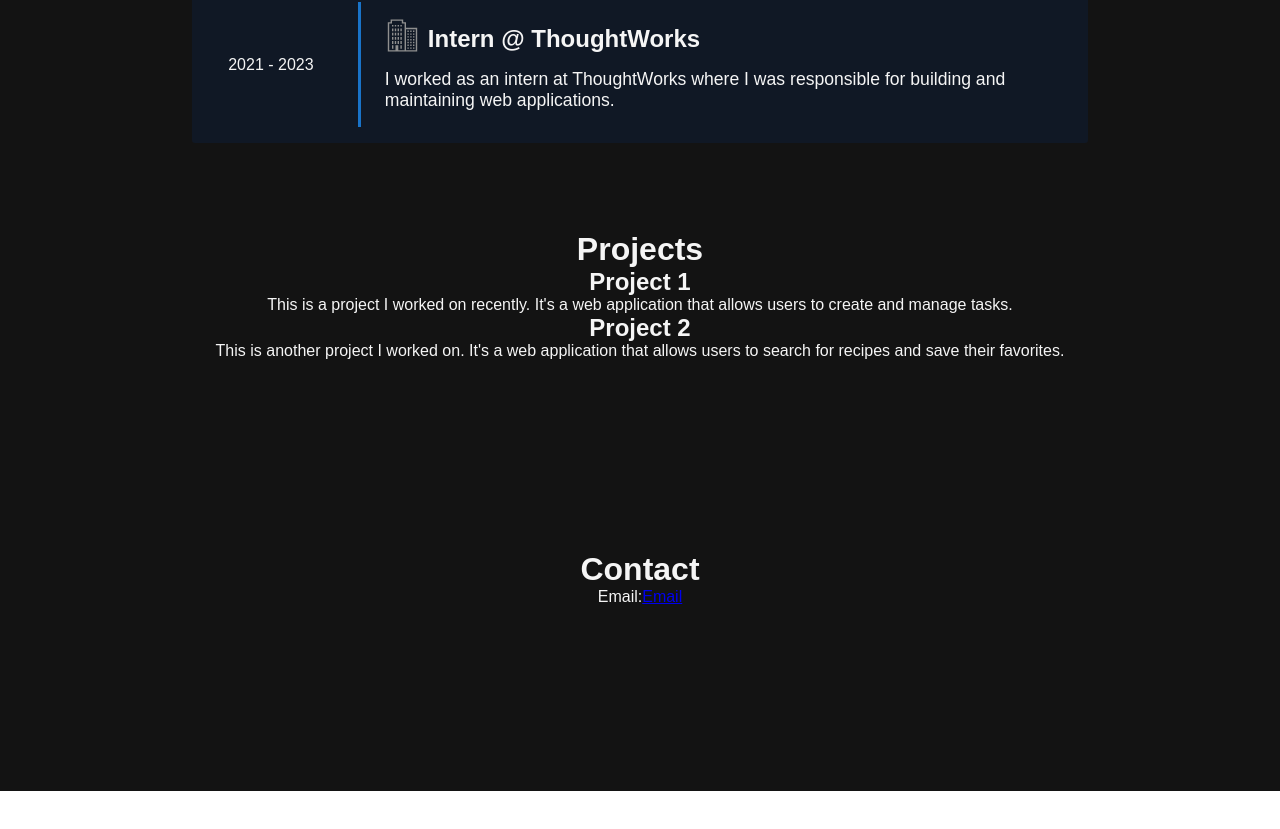
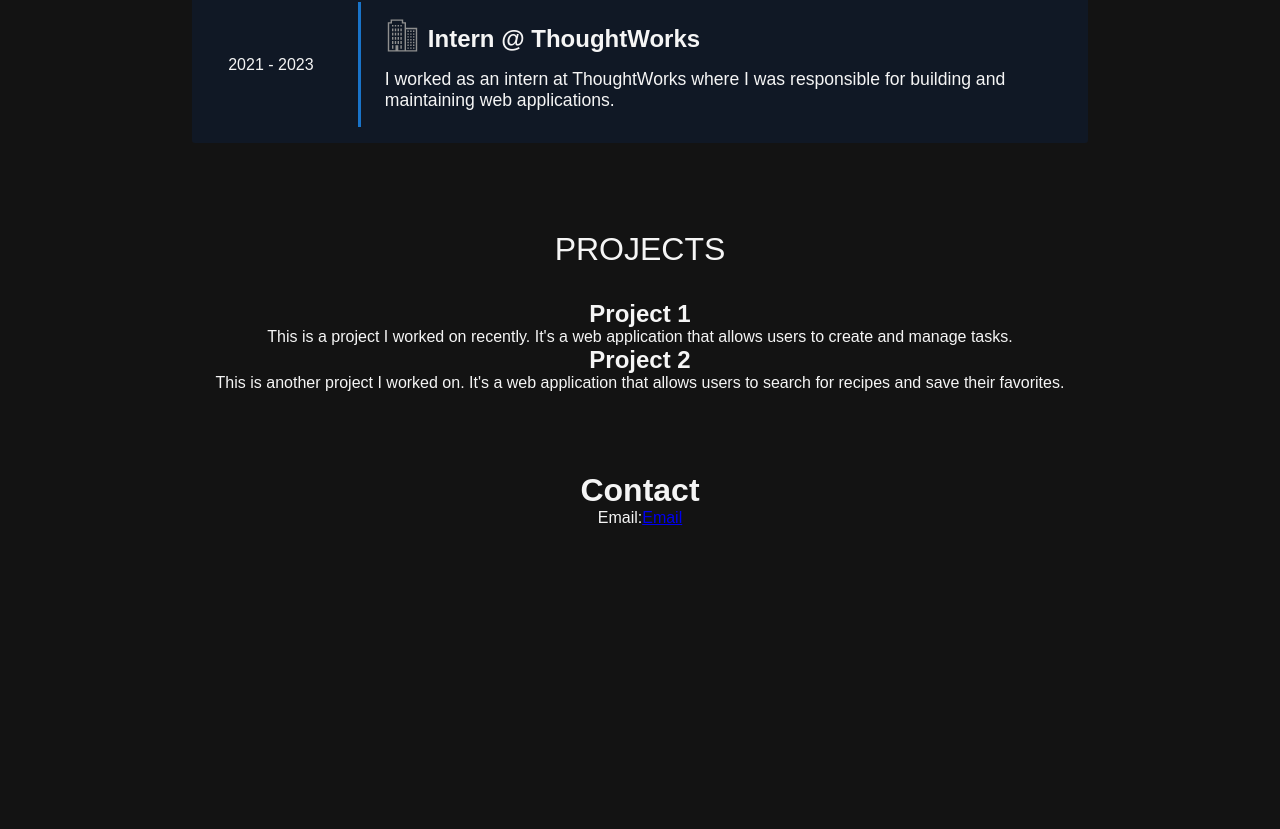
Before and after one commit to premkpavuluri/portfolio_v1, a React (Create React App) app: page / in a window 1280 px wide. Shown: the part 1353-2182 px from the top of the page. Before the commit the page ends 2144 px from the top, so only its background shows below. Built offline with nearby package versions, Linux system fonts and the light colour scheme.

Commit message:
Prem | Refactor: Removed duplicate section wrapper and updated components with sectionWrapper

```diff
--- a/src/App.css
+++ b/src/App.css
@@ -24,5 +24,5 @@
     flex-direction: column;
     align-items: center;
     padding-top: 5rem;
-    height: 40vh;
+    height: 100vh;
 }
--- a/src/components/Experience.jsx
+++ b/src/components/Experience.jsx
@@ -1,5 +1,5 @@
 import React from "react";
-import {ExperienceBox, TitleSection} from "../styles/PortfolioComponents";
+import {SectionWrapper, TitleSection} from "../styles/PortfolioComponents";
 import ExperienceCard from "./ExperienceCard";
 import {config, sectionLabels} from "../config/Config";
 
@@ -9,10 +9,10 @@ const Experience = ({id}) => {
     return <ExperienceCard role={role} company={company} desc={description} from={from} to={to}/>
   });
 
-  return (<ExperienceBox id={id}>
+  return (<SectionWrapper id={id}>
     <TitleSection>{sectionLabels.EXPERIENCE}</TitleSection>
     {expItems}
-  </ExperienceBox>);
+  </SectionWrapper>);
 }
 
 export default Experience;
--- a/src/components/Projects.jsx
+++ b/src/components/Projects.jsx
@@ -1,8 +1,10 @@
 import React from "react";
+import {SectionWrapper, TitleSection} from "../styles/PortfolioComponents";
+import {sectionLabels} from "../config/Config";
 
 const Projects = ({id}) => {
-  return (<div className={"section"} id={id}>
-    <h1>Projects</h1>
+  return (<SectionWrapper id={id}>
+    <TitleSection>{sectionLabels.PROJECTS}</TitleSection>
     <h2>Project 1</h2>
     <p>
       This is a project I worked on recently. It's a web application that allows users to create and manage tasks.
@@ -12,7 +14,7 @@ const Projects = ({id}) => {
       This is another project I worked on. It's a web application that allows users to search for recipes and save
       their favorites.
     </p>
-  </div>);
+  </SectionWrapper>);
 }
 
 export default Projects;
--- a/src/components/Skills.jsx
+++ b/src/components/Skills.jsx
@@ -1,5 +1,5 @@
 import React from "react";
-import {SkillsCard, SkillsContainer, TitleSection} from "../styles/PortfolioComponents";
+import {SectionWrapper, SkillsContainer, TitleSection} from "../styles/PortfolioComponents";
 import SkillCard from "./SkillCard";
 import {config, sectionLabels} from "../config/Config";
 
@@ -13,12 +13,12 @@ const Skills = ({id}) => {
     />
   });
 
-  return (<SkillsCard id={id}>
+  return (<SectionWrapper id={id}>
     <TitleSection>{sectionLabels.SKILLS}</TitleSection>
     <SkillsContainer>
       {skillCards}
     </SkillsContainer>
-  </SkillsCard>);
+  </SectionWrapper>);
 }
 
 export default Skills;
--- a/src/styles/PortfolioComponents.jsx
+++ b/src/styles/PortfolioComponents.jsx
@@ -66,6 +66,18 @@ const Main = styled.main`
     display: flex;
     flex-direction: column;
     width: 100%;
+`;
+
+const SectionWrapper = styled.div`
+    color: var(--text-color);
+    width: 70%;
+    margin-left: auto;
+    margin-right: auto;
+    padding-top: 5rem;
+    display: flex;
+    flex-direction: column;
+    align-items: center;
+    justify-content: center;
 `;
 
 const AboutCard = styled.div`
@@ -147,18 +159,6 @@ const AboutIcon = styled.img`
     margin-right: 0.5em;
 `;
 
-const SkillsCard = styled.div`
-    color: var(--text-color);
-    width: 70%;
-    margin-left: auto;
-    margin-right: auto;
-    display: flex;
-    flex-direction: column;
-    align-items: center;
-    justify-content: center;
-    padding-top: 5rem;
-`;
-
 const TitleSection = styled.div`
     font-size: 2rem;
     font-weight: 500;
@@ -207,18 +207,6 @@ const SkillIcon = styled.div`
     aspect-ratio: 1;
     padding: 0.8rem;
     margin: 0 auto;
-`;
-
-const ExperienceBox = styled.div`
-    color: var(--text-color);
-    width: 70%;
-    margin-left: auto;
-    margin-right: auto;
-    display: flex;
-    flex-direction: column;
-    align-items: center;
-    justify-content: center;
-    padding-top: 5rem;
 `;
 
 const ExperienceItem = styled.div`
@@ -287,17 +275,16 @@ export {
   Description,
   AboutIcon,
   ProfilePic,
-  SkillsCard,
   TitleSection,
   SkillsContainer,
   Skill,
   SkillName,
   SkillIcon,
-  ExperienceBox,
   ExperienceItem,
   TimeLineBox,
   AboutExpBox,
   JobTitleSection,
   JobDescription,
-  IconWrapper
+  IconWrapper,
+  SectionWrapper
 };
```
